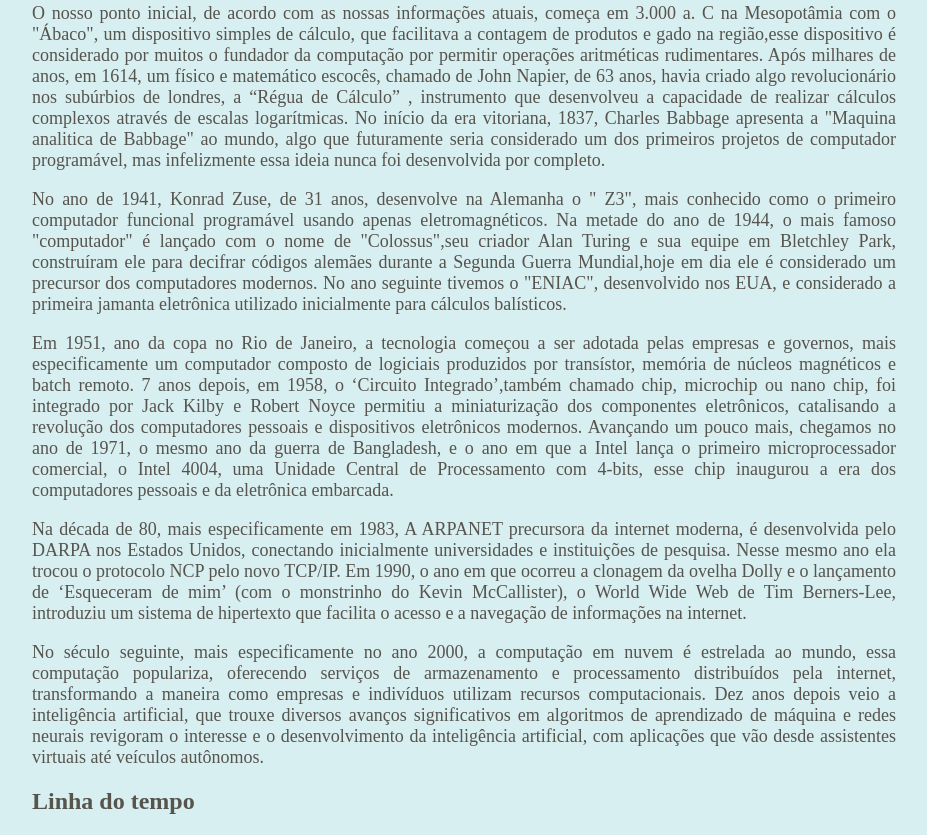
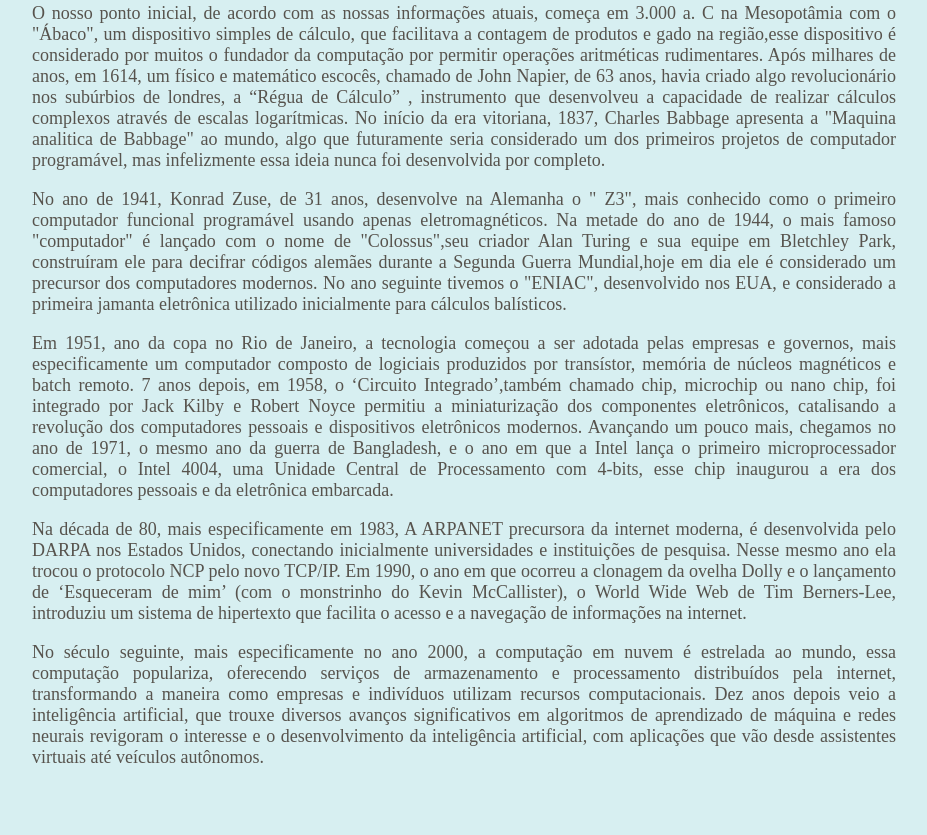
Before and after one commit to neontflame/Computacional, a plain HTML site: page index.html in a window 1280 px wide. Shown: the part 347-1182 px from the top of the page, without its empty margins (176-1103 px from the left). After the commit the page ends 1133 px from the top, so only its background shows below. Drawn offline with Linux system fonts and the light colour scheme.

Commit message:
Update index.html

```diff
--- a/index.html
+++ b/index.html
@@ -74,6 +74,5 @@
  que trouxe diversos avanços significativos em algoritmos de aprendizado de máquina e
  redes neurais revigoram o interesse e o desenvolvimento da inteligência artificial, com
  aplicações que vão desde assistentes virtuais até veículos autônomos.</p>
- <h2>Linha do tempo</h2>
  </body>
 </html>
```
